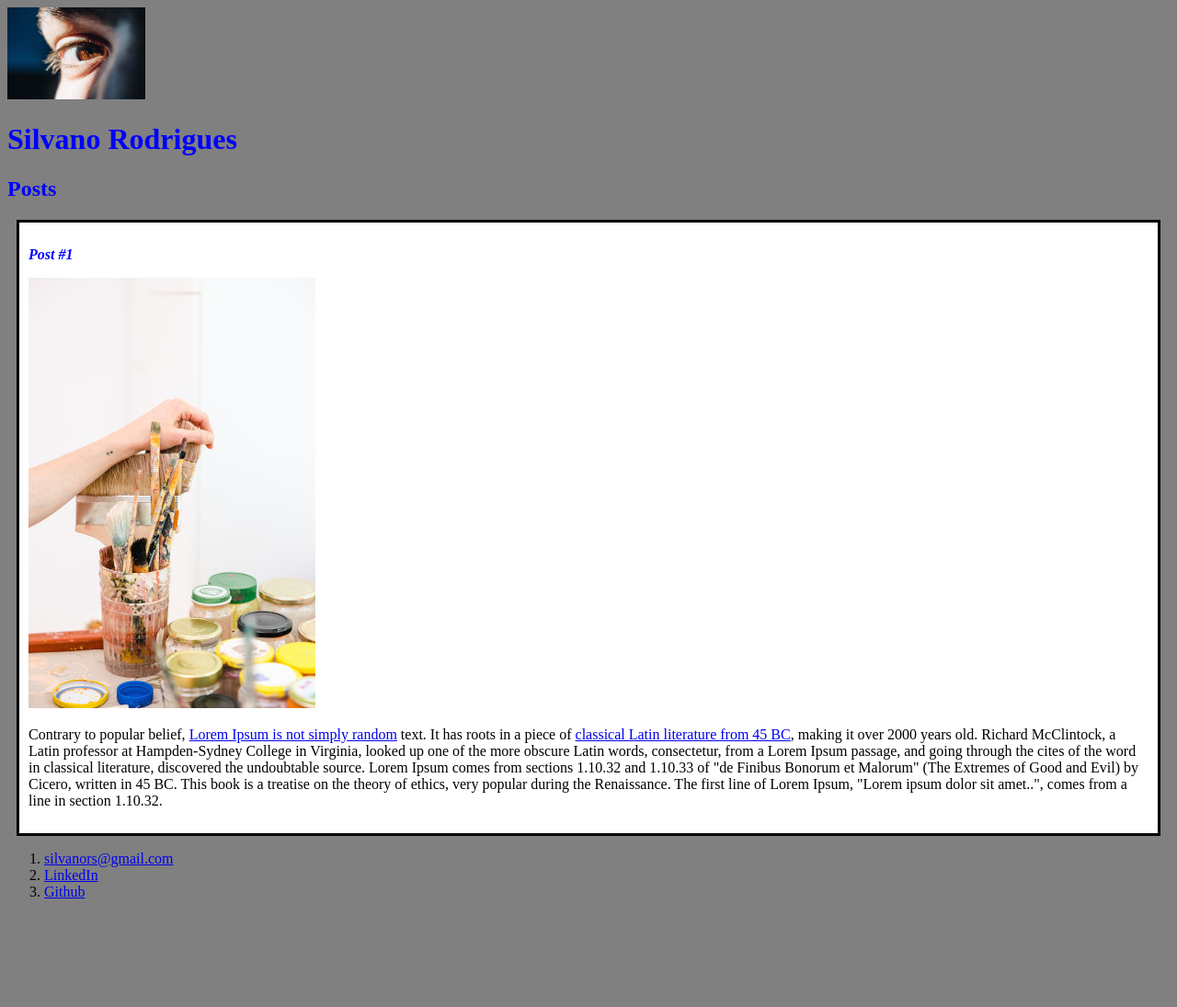
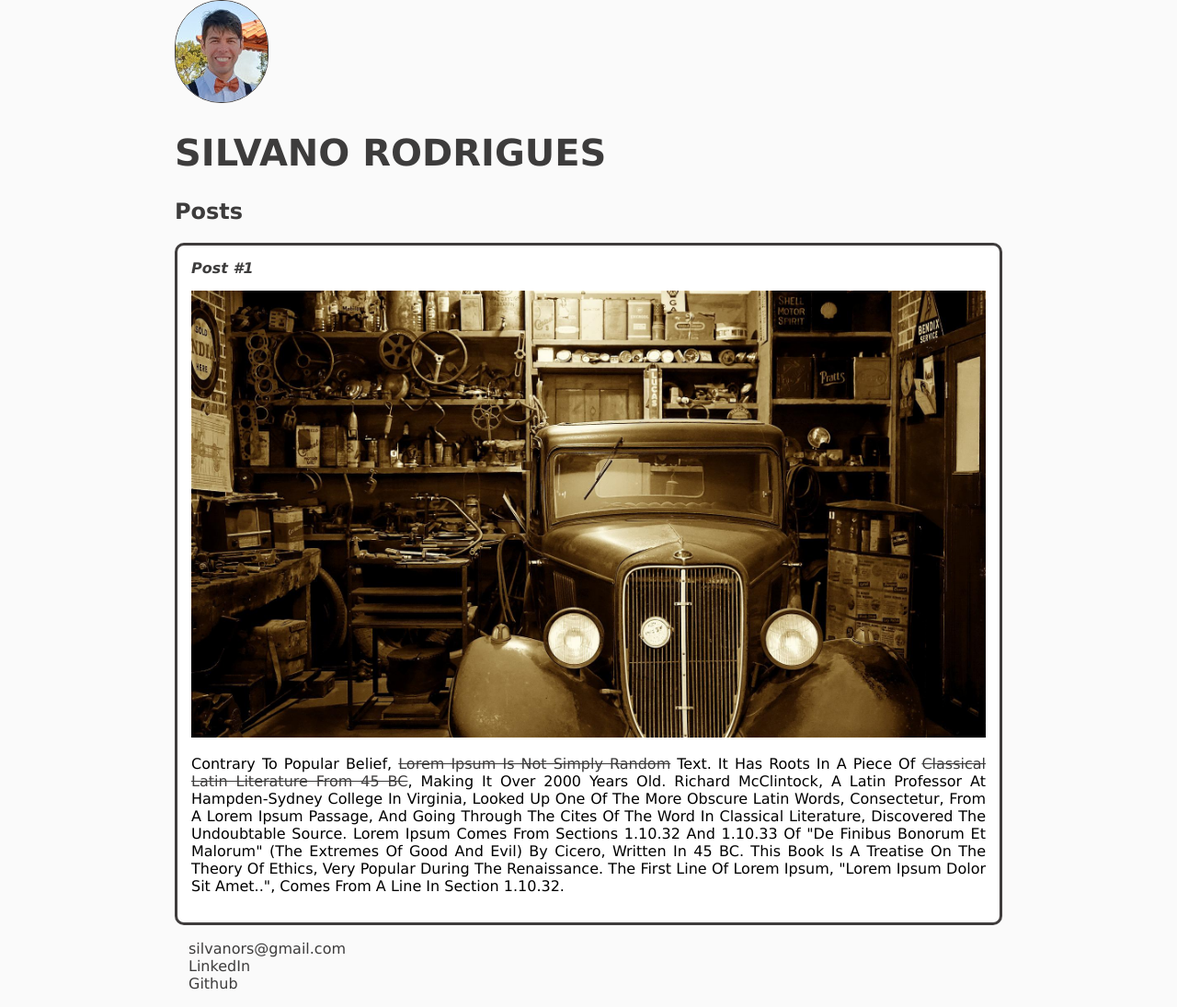
Before and after one commit to Silvanors/HTML-CSS3-JS, a plain HTML site: page Curso HTML5/index.html in a window 1280 px wide. Shown: the whole page at 92% size. Before the commit the page ends 995 px from the top, so only its background shows below. Drawn offline with Linux system fonts and the light colour scheme.

Commit message:
Ajustes na págna com css

```diff
--- a/Curso HTML5/index.html
+++ b/Curso HTML5/index.html
@@ -6,7 +6,7 @@
         </head>
         <body>
             <header>
-                <img src="bacila-vlad-WTThc6UmwEI-unsplash-3x4-2.jpg" alt="Ilustração do rosto de Personagem">
+                <img src="Foto github-2.jpeg" alt="Ilustração do rosto de Personagem" class="foto">
                 <h1 id="title">Silvano Rodrigues</h1>
             </header>
             <section>
@@ -16,8 +16,8 @@
                 <article class="post">
                     <header>
                         <h3 class="post_title"> Post #1</h3>
-                        <img src="filipp-romanovski-Cv_XT0uOlBk-unsplash-2.jpg" alt="Editor de texto contendo código html">
-                        <p>
+                        <img src="auto-carros.jpg" alt="Editor de texto contendo código html" class="post_image">
+                        <p class="post_content">
                             Contrary to popular belief, <a href="https://www.lipsum.com/" target="blank"> Lorem Ipsum is not simply random</a>  text.
                             It has roots in a piece of <a href="mailto:silvanors@gmail.com" target="blank"> classical Latin literature from 45 BC</a>,
                             making it over 2000 years old. Richard McClintock,
@@ -34,7 +34,7 @@
                 </article>
             </section>
             <footer>
-                <ol>
+                <ul class="contact_list">
                     <li>
                         <a href="mailto:silvanors@gmail.com" target="_blank">silvanors@gmail.com</a>
                     </li>
@@ -44,7 +44,7 @@
                     <li>
                         <a href="https://github.com/Silvanors" target="_blank">Github</a>
                     </li>
-                </ol>
+                </ul>
             </footer>
         </body>
     </html>
--- a/Curso HTML5/style.css
+++ b/Curso HTML5/style.css
@@ -1,18 +1,61 @@
 body {
-    background: grey;
+    background: rgba(139, 138, 138, 0.034);
+    font-family: Verdana;
+    max-width: 900px;
+    margin: auto;
 }
+
+.foto {
+    border: 1px solid rgb(63, 60, 60);
+    border-radius: 50px;
+}
+
 #title, .subtitle, .post_title {
-    color: blue;
+    color: rgb(61, 60, 60);
+}
+
+#title {
+    font-size: 40px;
+    text-transform: uppercase;
+}
+
+a {
+    text-decoration: line-through;
+    color: rgb(61, 60, 60);
 }
 
 .post_title {
     Font-size: 16px;
     Font-style: italic;
+    margin: 0;
+    margin-bottom: 15px;
 }
 
 .post {
     background: white;
-    padding: 10px;
-    border: 3px solid black;
-    margin: 10px;
+    padding: 15px;
+    border: 3px solid rgb(63, 60, 60);
+    margin-bottom: 15px;
+    border-radius: 10px;
 }
+
+.post_content {
+    margin: 0;
+    margin-bottom: 15px;
+    text-transform: capitalize;
+    text-align: justify;
+}
+
+.post_image {
+    margin-bottom: 15px;
+    width: 100%;
+}
+
+.contact_list {
+    list-style-type: none;
+    padding-left: 15px;
+}
+
+.contact_list li a {
+    text-decoration: none;
+}
```
Also changed, not shown: Curso HTML5/Foto github-2.jpeg (added), Curso HTML5/Foto github.jpeg (added), Curso HTML5/Modernidade.jpg (added), Curso HTML5/auto-carros.jpg (added).
